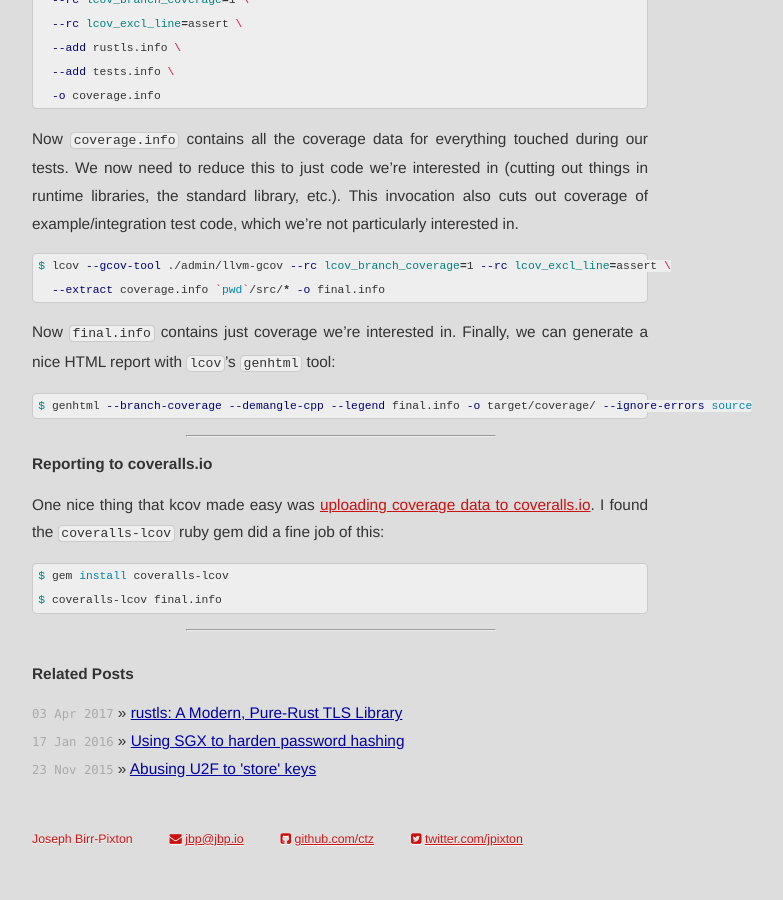
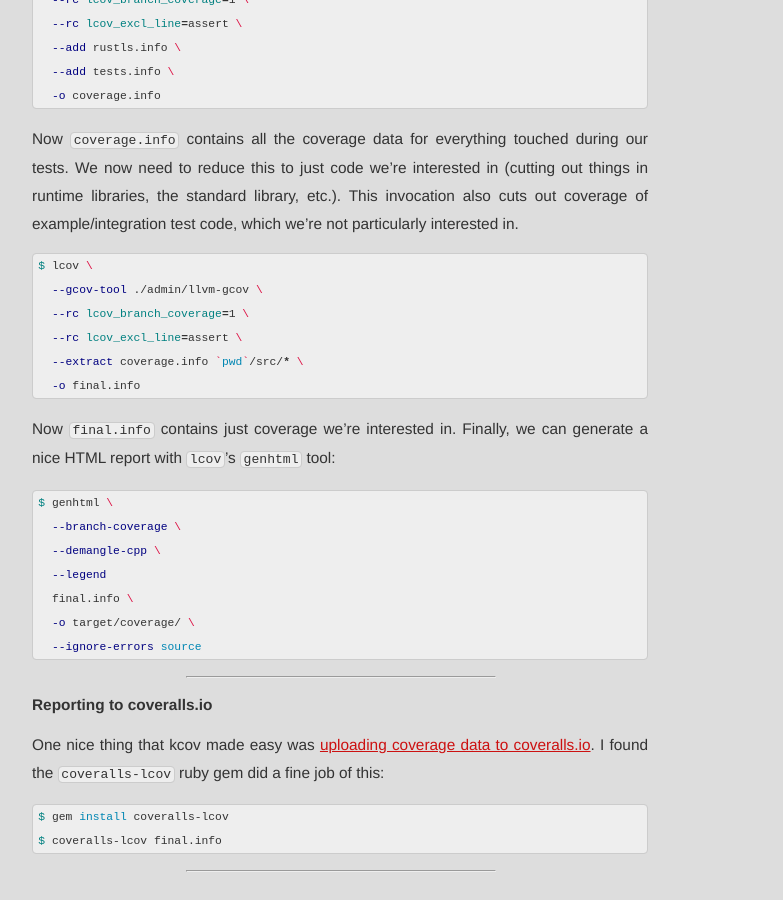
Before and after one commit to ctz/ctz.github.com, a Jekyll site: the page built from _posts/2017-07-19-measuring-test-coverage-of-rust-programs.md, in a window 1280 px wide and 900 px high, scrolled down 3398 px. Shown: the whole window, without its empty margins (300-1083 px from the left). Built offline with Jekyll 4.4.1, drawn with Linux system fonts in a browser that asks for light colours.

Commit message:
Update 2017-07-19-measuring-test-coverage-of-rust-programs.md

````diff
--- a/_posts/2017-07-19-measuring-test-coverage-of-rust-programs.md
+++ b/_posts/2017-07-19-measuring-test-coverage-of-rust-programs.md
@@ -162,15 +162,25 @@ to reduce this to just code we're interested in (cutting out things in runtime l
 This invocation also cuts out coverage of example/integration test code, which we're not particularly interested in.
 
 ```bash
-$ lcov --gcov-tool ./admin/llvm-gcov --rc lcov_branch_coverage=1 --rc lcov_excl_line=assert \
-  --extract coverage.info `pwd`/src/* -o final.info
+$ lcov \
+  --gcov-tool ./admin/llvm-gcov \
+  --rc lcov_branch_coverage=1 \
+  --rc lcov_excl_line=assert \
+  --extract coverage.info `pwd`/src/* \
+  -o final.info
 ```
 
 Now `final.info` contains just coverage we're interested in.  Finally, we can generate a nice HTML report
 with `lcov`'s `genhtml` tool:
 
 ```bash
-$ genhtml --branch-coverage --demangle-cpp --legend final.info -o target/coverage/ --ignore-errors source
+$ genhtml \
+  --branch-coverage \
+  --demangle-cpp \
+  --legend
+  final.info \
+  -o target/coverage/ \
+  --ignore-errors source
 ```
 
 -----
````
